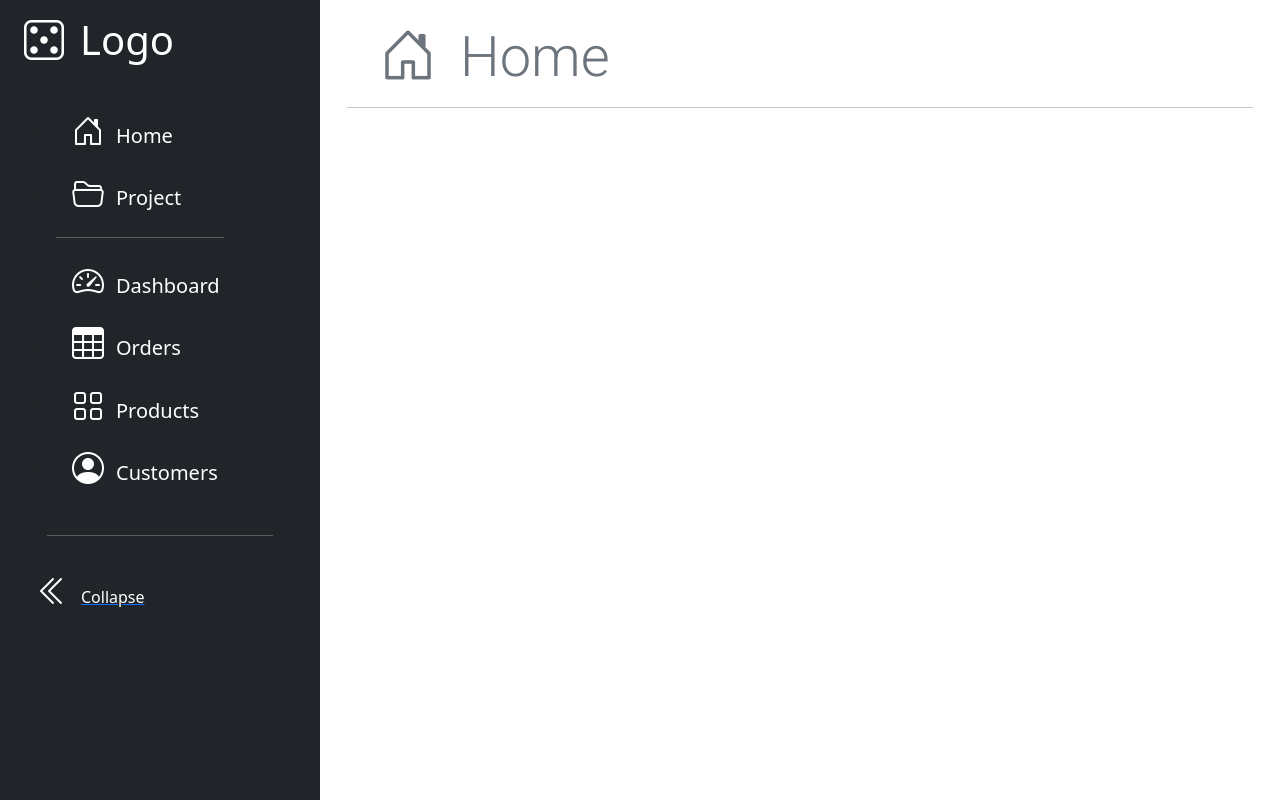
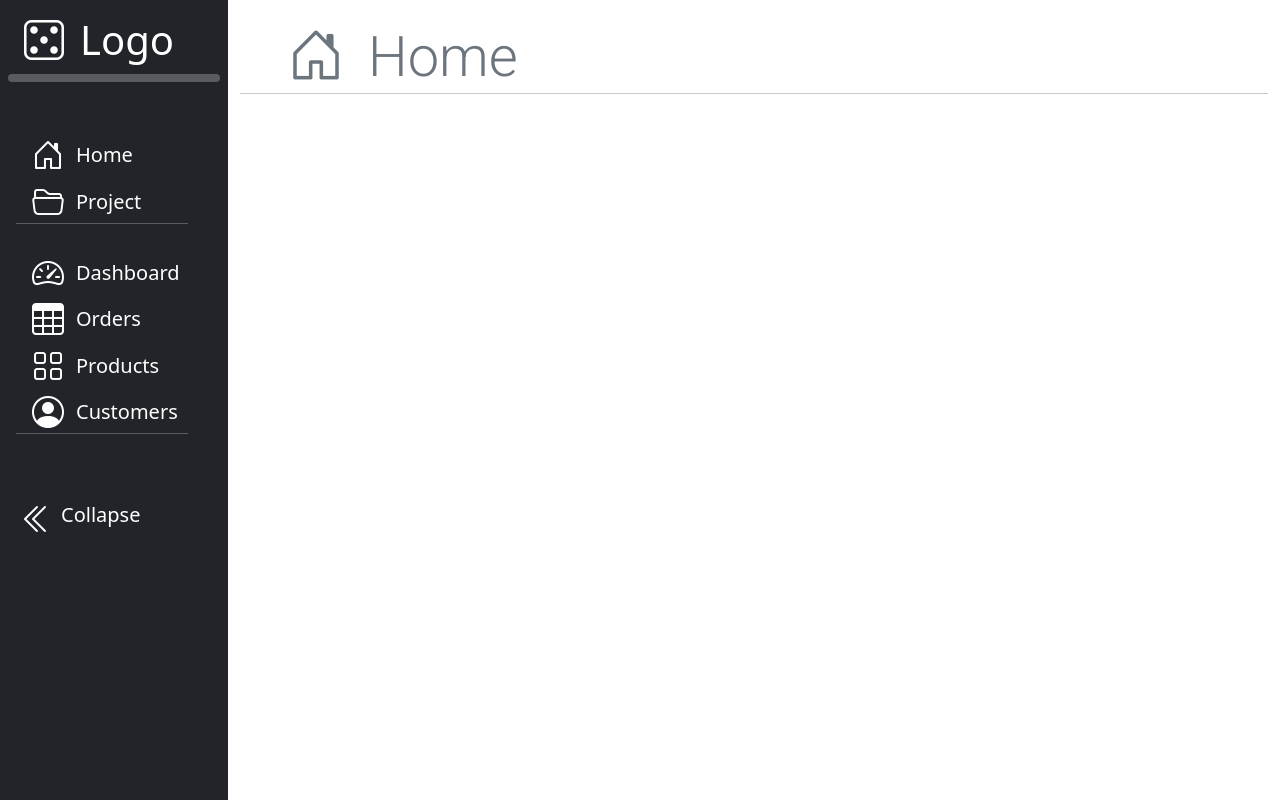
Before and after one commit to fstipo/admin-panel, a React (Create React App) app: page / in a window 1280 px wide. Built offline with nearby package versions, Linux system fonts and the light colour scheme.

Commit message:
collapse working

```diff
--- a/public/index.html
+++ b/public/index.html
@@ -14,7 +14,7 @@
       manifest.json provides metadata used when your web app is installed on a
       user's mobile device or desktop. See https://developers.google.com/web/fundamentals/web-app-manifest/
     -->
-    <link rel="manifest" href="%PUBLIC_URL%/manifest.json" />
+
     <!--
       Notice the use of %PUBLIC_URL% in the tags above.
       It will be replaced with the URL of the `public` folder during the build.
--- a/src/App.css
+++ b/src/App.css
@@ -9,19 +9,15 @@
 }
 
 .horizontal__line {
-  margin-left: 15px;
-  margin-right: 15px;
+  margin-top: -6px;
+  margin-bottom: 30px;
 }
 
-nav {
-  min-width: 200px;
+.side.col-2 {
+  width: 228px;
+  /* width: 131px; */
 }
 
-.hr {
-  border-color: #eeeeee -moz-use-text-color #ffffff;
-  border-style: solid none;
-  border-width: 1px 0;
-  margin: 18px 0;
-  width: 50px;
-  background-color: aqua;
+.col-2.sidebar__small {
+  width: 131px;
 }
--- a/src/components/Container.js
+++ b/src/components/Container.js
@@ -3,7 +3,7 @@ import React from 'react';
 const Container = ({ children }) => {
   return (
     <div className="container-fluid">
-      <div class="row">{children} </div>
+      <div className="row">{children}</div>
     </div>
   );
 };
--- a/src/components/Pages/Home.js
+++ b/src/components/Pages/Home.js
@@ -7,9 +7,7 @@ const Home = () => {
   return (
     <Container>
       <Sidebar />
-      <div class="col py-3">
-        <Header name="Home" icon="house-door" />
-      </div>
+      <Header name="Home" icon="house-door" />
     </Container>
   );
 };
--- a/src/components/Sidebar.js
+++ b/src/components/Sidebar.js
@@ -3,56 +3,87 @@ import '../App.css';
 
 export const NavEl = ({ title, icon }) => {
   return (
-    <li className="nav-item h5">
-      <a href="/" class="nav-link align-middle px-0 text-white">
+    <li className=" list-inline-item h5">
+      <a
+        href="/"
+        className="d-flex align-items-center px-0 text-white text-decoration-none"
+      >
         <i className={`ms-3 fs-2 bi-${icon} pe-2`}></i>
-        <span className="ms-1 d-none d-md-inline">{title}</span>
+        <span className="navbar__title ms-1 d-none d-xl-inline">{title}</span>
       </a>
     </li>
   );
 };
 
-const Sidebar = ({ title }) => {
+const Sidebar = ({ title, bootstrap }) => {
+  const collapseNavbarHandler = (e) => {
+    e.preventDefault();
+    const logoTitle = document.querySelector('.logo__title');
+    const navbarTitleList = document.querySelectorAll('.navbar__title');
+    const collapseBtnTitle = document.querySelector('.collapseBtn__title');
+    const sidebar = document.querySelector('.side');
+    navbarTitleList.forEach((el) => el.classList.toggle('d-xl-inline'));
+    logoTitle.classList.toggle('d-xl-inline');
+    collapseBtnTitle.classList.toggle('d-xl-inline');
+    sidebar.classList.toggle('sidebar__small');
+    //   // console.log(navbarTitle);
+    //   // navbarTitle.classList.toggle('d-xl-inline');
+    //   console.log('Hello');
+
+    //   //   // collapseBtn.addEventListener('click', () => {
+    //   //   //   linkA.forEach((el) => el.classList.toggle('collapse'));
+    //   //   //   sidebar.classList.toggle('collapsed');
+  };
   return (
     <>
-      <div class="col-3 px-sm-2 px-0 bg-dark">
-        <div class="d-flex flex-column align-items-center align-items-md-start px-3 pt-3  min-vh-100 display-6">
+      <aside
+        className="side
+        col-2 px-xl-2 px-0 bg-dark"
+        id="collapseExample"
+      >
+        <div className="d-flex flex-column align-items-center align-items-xl-start  pt-3  min-vh-100 display-6">
           <a
             href="/"
-            class="d-flex align-items-center pb-3 mb-md-0 me-md-auto text-white text-decoration-none"
+            className="logo ps-3 d-flex align-items-center pb-3 mb-xl-0 me-xl-auto text-white text-decoration-none"
           >
             <i className="bi bi-dice-5 me-3" role="img" aria-label="dice-5"></i>
-            <span className="d-none d-md-inline">Logo</span>
+            <span className=" logo__title d-none d-xl-inline">Logo</span>
           </a>
-          <nav className="mt-4">
-            <ul>
-              <div>
-                <NavEl title="Home" icon="house-door" />
-                <NavEl className="pb-4" title="Project" icon="folder2-open" />
-              </div>
-              <hr class="col-6 col-md-12 text-sm-start align-self-center text-white" />
-              <div>
-                <NavEl title="Dashboard" icon="speedometer2" />
-                <NavEl title="Orders" icon="table" />
-                <NavEl title="Products" icon="grid" />
-                <NavEl title="Customers" icon="person-circle" />
-              </div>
+          <hr className="horizontal__line shadow-sm p-1  bg-body rounded col-6 col-xl-12 text-white align-self-center text-xl-start" />
+          <nav className=" mt-4 px-2">
+            <ul className="list-inline d-flex flex-column">
+              <NavEl title="Home" icon="house-door" />
+              <NavEl className="" title="Project" icon="folder2-open" />
+
+              <hr className="horizontal__line col-6 col-xl-12 text-white align-self-center text-xl-start" />
+
+              <NavEl title="Dashboard" icon="speedometer2" />
+              <NavEl title="Orders" icon="table" />
+              <NavEl title="Products" icon="grid" />
+              <NavEl title="Customers" icon="person-circle" />
+              <hr className="horizontal__line col-6 col-xl-12 text-white align-self-center text-xl-start" />
             </ul>
           </nav>
-          <hr class="col-6 col-md-10 text-white align-self-center text-sm-start mt-4" />
+
           <button
-            className="btn btn-link"
-            title="Collapse"
+            className="collapse__btn btn btn-link text-decoration-none"
+            title="collapse"
             icon="chevron-double-left"
             type="button"
+            onClick={collapseNavbarHandler}
           >
-            <a href="/" class="nav-link align-middle px-0 text-white">
+            <a
+              href="/"
+              className="nav-link d-flex align-items-center px-0 text-white "
+            >
               <i className={`fs-2 bi bi-chevron-double-left pe-2`}></i>
-              <span className="ms-1 d-none d-md-inline">Collapse</span>
+              <span className="collapseBtn__title d-none d-xl-inline h5">
+                Collapse
+              </span>
             </a>
           </button>
         </div>
-      </div>
+      </aside>
     </>
   );
 };
--- a/src/components/UI/Header.js
+++ b/src/components/UI/Header.js
@@ -1,7 +1,9 @@
 import React from 'react';
+import '../../App.css';
 
 const Header = ({ name, icon }) => {
   return (
+    <div className="col py-3">
       <header>
         <h2 className="header__title display-4 px-5 pt-2 text-secondary ">
           <i className={`bi bi-${icon}`}></i>
@@ -9,6 +11,7 @@ const Header = ({ name, icon }) => {
         </h2>
         <hr className="horizontal__line" />
       </header>
+    </div>
   );
 };
 
```
Also changed, not shown: src/components/templete.html (deleted, +0 -193 lines), public/manifest.json (deleted). Lines whose indentation alone changed are shown as unchanged.
